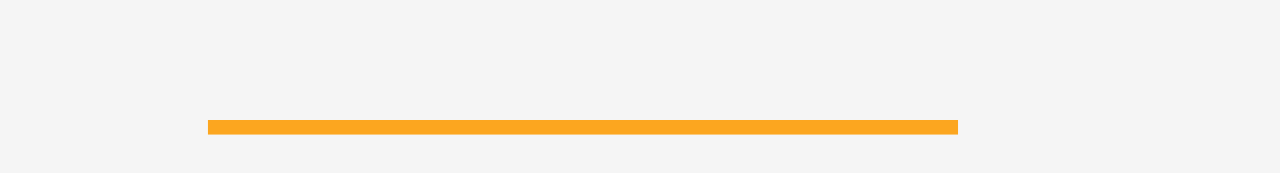
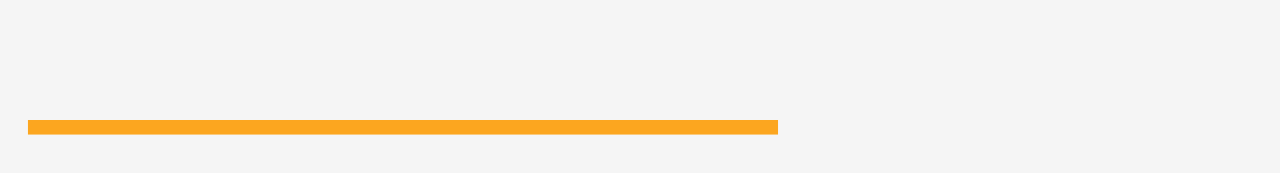
Before and after one commit to NataliaTorres5/NataliaTorresPortafolio, a React (Create React App) app: page / in a window 1280 px wide. Shown: the part 1323-1496 px from the top of the page. Built offline with nearby package versions, Linux system fonts and the light colour scheme.

Commit message:
modified some parts in the intro css

```diff
--- a/src/components/Intro/Intro.css
+++ b/src/components/Intro/Intro.css
@@ -1,5 +1,5 @@
 .a-divider{
-    padding-left: 5rem;
+    padding-left: 0.5rem;
 }
 
 .intro{
```
